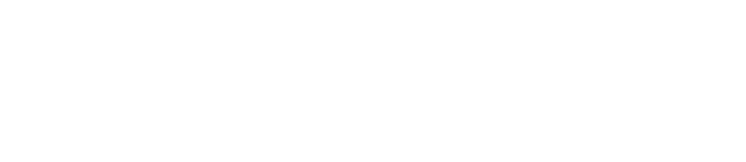
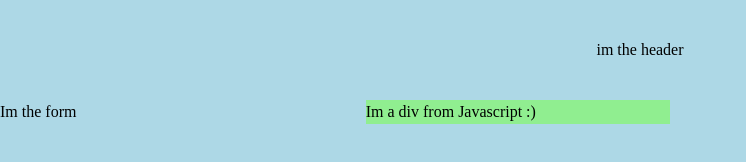
Before and after one commit to ivanovichi123/Library, a plain HTML site: page index.html in a window 1280 px wide. Shown: the whole page, without its empty margins (0-746 px from the left). Drawn offline with Linux system fonts and the light colour scheme.

Commit message:
The skeleton is getting ready

```diff
--- a/index.html
+++ b/index.html
@@ -5,9 +5,19 @@
     <meta name="viewport" content="width=device-width, initial-scale=1.0">
     <link rel="stylesheet" href="style.css">
     <script src="main.js" defer></script>
-    <title>Document</title>
+    <title>Your library</title>
 </head>
 <body>
+    <div class="container">
+        <div class="header">
+            <p>im the header</p>
+        </div>
+        <div class="form">
+            <p>Im the form</p>
+        </div>
+        <div class="books">
 
+        </div>
+    </div>
 </body>
 </html>
--- a/main.js
+++ b/main.js
@@ -1 +1,30 @@
-console.log("Hello world");
+const myLibrary = [];
+let booksGrid = document.querySelector(".books");
+let example = document.createElement("div");
+
+function Book(title,author,pages,read) {
+    this.title = title;
+    this.author = author;
+    this.pages = pages;
+    this.read = read;
+}
+
+function addBookToLibrary(title,author,pages,read) {
+    // let title = prompt("Insert title");
+    // let author = prompt("Insert author");
+    // let pages = prompt("Insert pages");
+    // let read = prompt("Yes or no");
+    let newBook = new Book(title,author,pages,read);
+    myLibrary.push(newBook);
+}
+
+// function {
+
+// }
+
+const theHobbit = addBookToLibrary("The Hobbit", "J.R.R. Tolkien", "295 pages","not read yet");
+const iRobot = addBookToLibrary("I Robot", "Isaac Asimov", "758 pages", "not read yet");
+
+console.log(myLibrary);
+example.innerHTML = "Im a div from Javascript :)";
+booksGrid.appendChild(example);
--- a/style.css
+++ b/style.css
@@ -66,3 +66,37 @@ button {
 }
 
   /* end of the reset */
+
+html {
+  background-color: lightblue;
+}
+
+.container {
+  display: grid;
+  grid-template-columns: 2fr 5fr;
+  grid-template-rows: 100px 1fr;
+}
+
+.header {
+  grid-column: 1/3;
+  grid-row: 1/2;
+  align-self: center;
+  justify-self: center;
+}
+
+.form {
+  grid-column: 1/3;
+  grid-row: 2/3;
+}
+
+.books {
+  grid-column: 2/3;
+  grid-row: 2/3;
+  display: grid;
+  grid-template-rows: 1fr 1fr;
+  grid-template-columns: 1fr 1fr 1fr;
+}
+
+.books > div {
+  background-color: lightgreen;
+}
```
